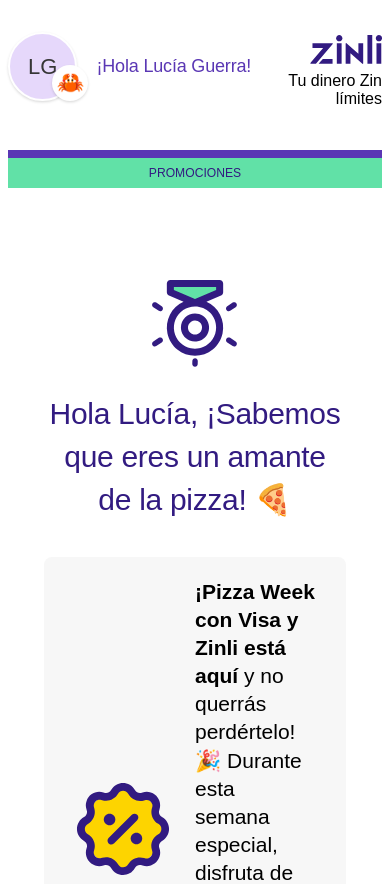
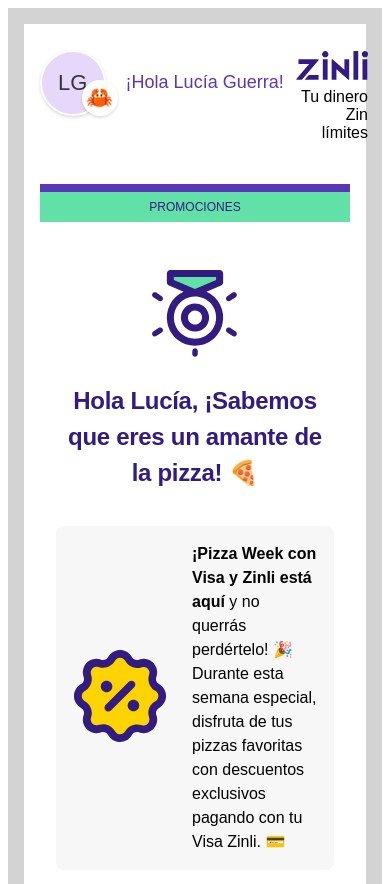
Before and after one commit to jhonsnake/zinli-mailing, a plain HTML site: page index.html in a window 390 px wide. Shown: the top 884 px of the page. Drawn offline with Linux system fonts and the light colour scheme.

Commit message:
added breakpoints

```diff
--- a/index.html
+++ b/index.html
@@ -10,13 +10,16 @@
       * {
         font-family: Arial, Helvetica, sans-serif;
         font-smooth: inherit;
+        box-sizing: border-box;
       }
+
       .wrapper {
         background-color: lightgray;
+        padding: 1rem;
       }
 
       .container {
-        max-width: 600px;
+        max-width: 37.5rem; /* 600px */
         margin: 0 auto;
         background: white;
       }
@@ -24,63 +27,59 @@
       .header {
         display: flex;
         justify-content: space-around;
-        border-bottom: 8px solid #5a37b4;
-        padding: 26px 0;
+        border-bottom: 0.5rem solid #5a37b4;
+        padding: 1.625rem 0;
       }
+
       .user {
         display: flex;
-        width: 255px;
-        height: 65.482px;
+        width: 16rem; /* 255px */
+        height: 4.1rem; /* 65.482px */
         align-items: center;
         flex-shrink: 0;
-        gap: 8px;
+        gap: 0.5rem;
       }
+
       .avatar-group {
         display: flex;
         align-items: end;
       }
+
       .avatar {
-        width: 65.48px;
-        height: 65.48px;
-        border-radius: 56px;
-        border: 2px solid #fff;
+        width: 4.1rem;
+        height: 4.1rem;
+        border-radius: 3.5rem;
+        border: 0.125rem solid #fff;
         background: #e6d8fb;
         display: flex;
         align-items: center;
-        box-shadow: 0px 1.362px 2.724px 0px rgba(0, 0, 0, 0.15);
+        box-shadow: 0px 0.1rem 0.2rem rgba(0, 0, 0, 0.15);
       }
+
       .iniciales {
         text-align: center;
         margin: 0 auto;
         color: #363636;
-        text-align: center;
-        font-feature-settings: "liga" off, "clig" off;
-        font-size: 22px;
-        font-style: normal;
-        font-weight: 400;
-        line-height: 144.5%;
+        font-size: 1.375rem; /* 22px */
       }
 
       .emoji {
         display: flex;
-        width: 36px;
-        height: 36px;
+        width: 2.25rem;
+        height: 2.25rem;
         justify-content: center;
         align-items: center;
-        border-radius: 47.778px;
+        border-radius: 3rem;
         background: #fff;
-        box-shadow: 0px 1.362px 2.724px 0px rgba(0, 0, 0, 0.15);
-        font-size: 22px;
-        margin-left: -25px;
+        box-shadow: 0px 0.1rem 0.2rem rgba(0, 0, 0, 0.15);
+        font-size: 1.375rem;
+        margin-left: -1.5rem;
       }
 
       .header-text {
         color: #5a37b4;
-        font-size: 18px;
-        font-style: normal;
-        /*font-weight: 600;*/
-        line-height: 143.2%;
-        letter-spacing: -0.18px;
+        font-size: 1.125rem;
+        line-height: 1.5;
       }
 
       .logo-group {
@@ -91,7 +90,7 @@
 
       .eslogan {
         padding: 0;
-        margin-top: 4px;
+        margin-top: 0.25rem;
       }
 
       .separador {
@@ -99,22 +98,23 @@
       }
 
       .separador p {
-        font-size: 12.141px;
+        font-size: 0.75rem;
         text-align: center;
-        padding: 8px;
-        margin: 0 auto;
+        padding: 0.5rem;
         color: #321b81;
+        margin-top: 0;
       }
 
       .contenido {
-        padding: 0 36px;
+        padding: 0 2.25rem;
       }
+
       .hero {
         display: flex;
         justify-content: center;
         flex-direction: column;
-        margin-top: 92px;
-        gap: 21px;
+        margin-top: 5.75rem;
+        gap: 1.3rem;
       }
 
       .imagen-categoria {
@@ -126,10 +126,8 @@
         margin: 0 auto;
         color: #321b81;
         text-align: center;
-        font-size: 30px;
-        font-style: normal;
-        font-weight: 400;
-        line-height: 143.2%; /* 42.96px */
+        font-size: 1.875rem;
+        line-height: 1.5;
         letter-spacing: -0.3px;
       }
 
@@ -137,47 +135,40 @@
         display: flex;
         justify-content: center;
         align-items: center;
-        gap: 24px;
-        flex-shrink: 0;
-        border-radius: 8px;
+        gap: 1.5rem;
+        border-radius: 0.5rem;
         background: #f7f7f7;
-        padding: 21px 31px;
-        margin-top: 35px;
+        padding: 1.3rem 2rem;
+        margin-top: 2.2rem;
       }
+
       .promocional-contenido {
         color: #000;
-        font-size: 21px;
-        line-height: 134.2%; /* 28.182px */
+        font-size: 1.3rem;
+        line-height: 1.5;
       }
 
       .contenido-general {
-        margin-top: 48px;
+        margin-top: 3rem;
         display: flex;
         flex-direction: column;
-        gap: 48px;
+        gap: 3rem;
         padding: 0;
-      }
-
-      .instrucciones {
-        display: flex;
-        flex-direction: column;
-        gap: 18px;
       }
 
       .contenido-general-importante {
         color: #000;
         margin: 0;
-        font-size: 18px;
-        font-style: normal;
+        font-size: 1.125rem;
         font-weight: 600;
-        line-height: 143.2%; /* 25.776px */
+        line-height: 1.5;
       }
 
       .contenido-links {
         display: flex;
         list-style: none;
-        gap: 8px;
-        font-size: 14px;
+        gap: 0.5rem;
+        font-size: 0.875rem;
         padding: 0;
         align-items: center;
         justify-content: center;
@@ -194,33 +185,57 @@
         text-align: center;
         align-items: center;
         color: white;
-        padding: 36px 36px;
+        padding: 2.25rem;
       }
 
       .redes-sociales {
         display: flex;
-        width: 234px;
+        width: 14.5rem;
         list-style: none;
-        gap: 16px;
+        gap: 1rem;
         padding: 0;
       }
 
       .footer-direccion {
         text-align: center;
-        font-size: 12px;
-        font-style: normal;
-        font-weight: 400;
-        line-height: 130%; /* 15.6px */
+        font-size: 0.75rem;
+        line-height: 1.3;
       }
 
       .underfooter {
         color: #5c5456;
         text-align: center;
-        font-size: 12px;
-        font-style: normal;
-        font-weight: 400;
-        line-height: 138.2%; /* 16.584px */
-        padding: 12px 39px;
+        font-size: 0.75rem;
+        line-height: 1.5;
+        padding: 0.75rem 2.5rem;
+      }
+
+      /* Mobile Styles */
+      @media (max-width: 600px) {
+        .container {
+          width: 100%;
+          padding: 0 1rem;
+        }
+
+        .hero {
+          margin-top: 3rem;
+        }
+
+        .promocional {
+          padding: 1rem;
+        }
+
+        .contenido {
+          padding: 0 1rem;
+        }
+
+        .main-title {
+          font-size: 1.5rem;
+        }
+
+        .promocional-contenido {
+          font-size: 1rem;
+        }
       }
     </style>
 
```
